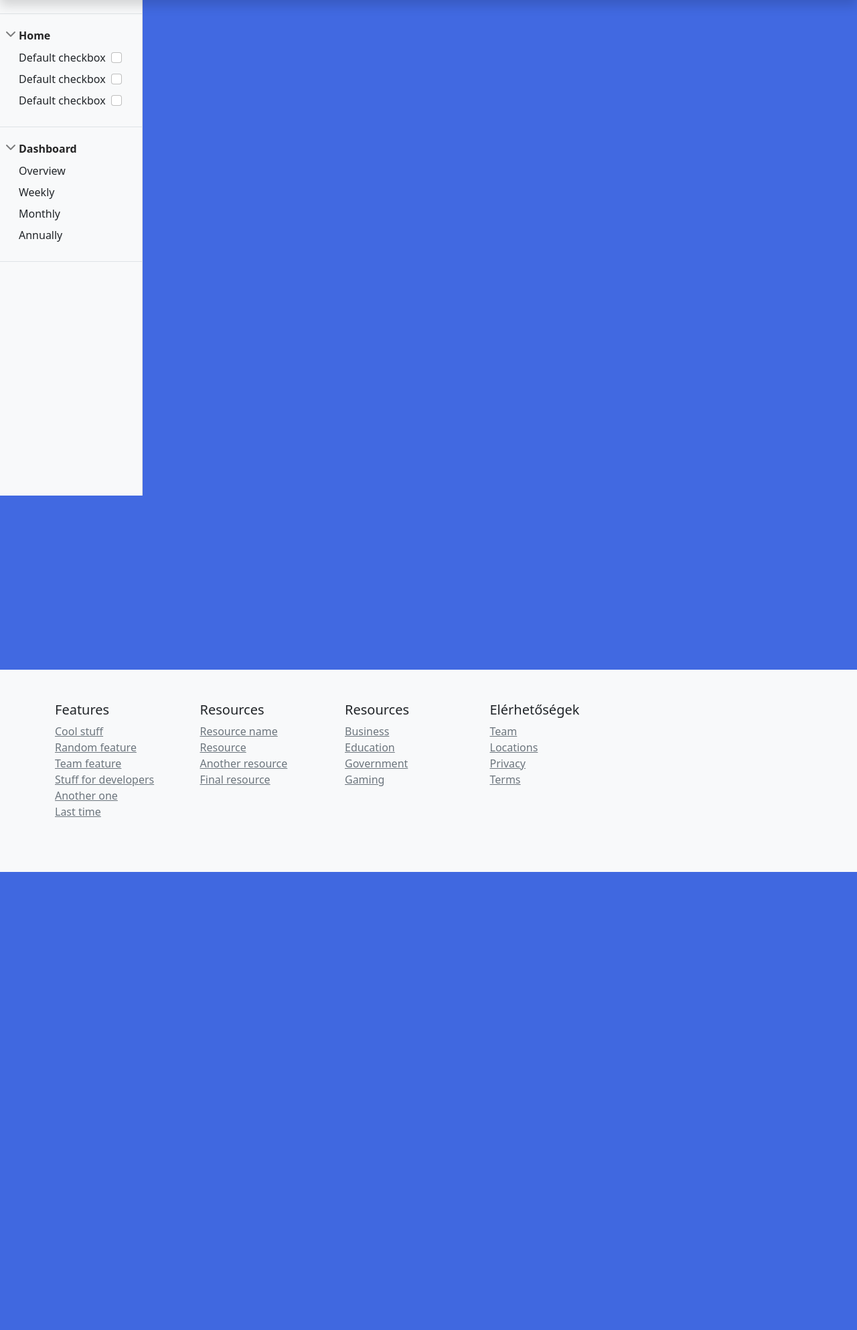
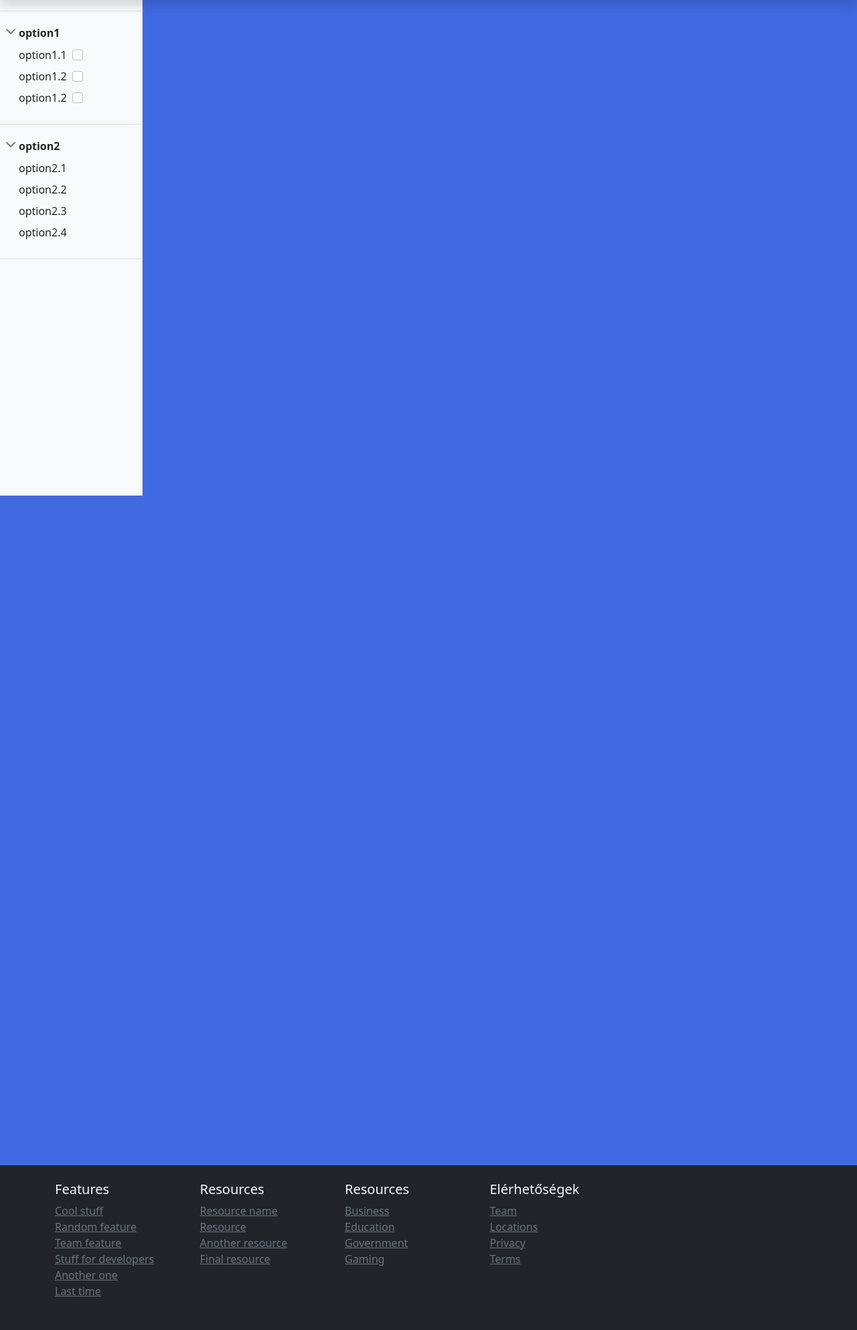
Before and after one commit to szbani/scootercity, a PHP site: page /csoport/termek1.php in a window 1280 px wide. Shown: the part 60-2046 px from the top of the page at 67% size. Before the commit the page ends 1362 px from the top, so only its background shows below. Run offline with PHP 8.4, Linux system fonts and the light colour scheme; some libraries are stand-ins or nearby versions; grey boxes are pictures that could not be loaded.

Commit message:
sidebar
-sidebar fix

```diff
--- a/assets/index.css
+++ b/assets/index.css
@@ -63,3 +63,7 @@ footer{
   position: relative;
   z-index: 150;
 }
+
+.sticky{
+  position: sticky;
+}
--- a/assets/sidebar.css
+++ b/assets/sidebar.css
@@ -52,12 +52,11 @@
  */
 
   .sidebar {
-    position: fixed;
+    position: sticky;
     top: 0;
     bottom: 0;
     left: 0;
     z-index: 100; /* Behind the navbar */
-    padding: 48px 0 0; /* Height of navbar */
     box-shadow: inset -1px 0 0 rgba(0, 0, 0, .1);
   }
 
@@ -70,8 +69,8 @@
   .sidebar-sticky {
     position: relative;
     top: 0;
-    height: calc(100vh - 48px);
-    padding-top: .5rem;
+    height: 100vh;
+    padding-top: 60px;
     overflow-x: hidden;
     overflow-y: auto; /* Scrollable contents if viewport is shorter than content. */
   }
--- a/parts/footer.html
+++ b/parts/footer.html
@@ -1,6 +1,6 @@
 </main>
-<footer class="py-5 bg-light">
-  <div class="container" >
+<footer class="pb-3 pt-4 bg-dark">
+  <div class="container text-light" >
     <div class="row">
 
       <div class="col-6 col-md">
--- a/parts/navbar.html
+++ b/parts/navbar.html
@@ -1,4 +1,4 @@
-<header class="navbar navbar-dark sticky-top bg-dark flex-md-nowrap p-0 shadow">
+<header class="navbar navbar-dark fixed-top bg-dark flex-md-nowrap p-0 shadow">
   <a class="navbar-brand col-md-3 col-lg-2 me-0 px-3" href="/scootercity/index.php">Company name</a>
   <button class="navbar-toggler position-absolute d-md-none collapsed" type="button" data-bs-toggle="collapse" data-bs-target="#sidebarMenu" aria-controls="sidebarMenu" aria-expanded="false" aria-label="Toggle navigation">
     <span class="navbar-toggler-icon"></span>
--- a/parts/termek_sidebar.html
+++ b/parts/termek_sidebar.html
@@ -1,28 +1,28 @@
 <nav id="sidebarMenu" class="col-md-3 col-lg-2 d-md-block bg-light sidebar collapse">
-  <div class="position-sticky pt-3">
+  <div class="sidebar-sticky">
     <p class="border-top mt-3"></p>
     <ul class="nav flex-column">
       <li class=" mb-1">
-        <button class="btn btn-toggle w-100 rounded collapsed" data-bs-toggle="collapse" data-bs-target="#home-collapse" aria-expanded="true">
-          Home
+        <button class="btn btn-toggle w-100 rounded collapsed" data-bs-toggle="collapse" data-bs-target="#option1" aria-expanded="true">
+          option1
         </button>
-        <div class="collapse show" id="home-collapse">
+        <div class="collapse show" id="option1">
           <ul class="btn-toggle-nav mx-auto list-unstyled pb-1">
             <li>
               <a href="#" class="link-dark rounded">
-                <label class="form-check-label" for="flexCheckDefault">Default checkbox</label>
+                <label class="form-check-label" for="flexCheckDefault">option1.1</label>
                 <input class="form-check-input ms-2" type="checkbox" value="" id="flexCheckDefault">
               </a>
             </li>
             <li>
               <a href="#" class="link-dark rounded">
-                <label class="form-check-label" for="flexCheckDefault">Default checkbox</label>
+                <label class="form-check-label" for="flexCheckDefault">option1.2</label>
                 <input class="form-check-input ms-2" type="checkbox" value="" id="flexCheckDefault">
               </a>
             </li>
             <li>
               <a href="#" class="link-dark rounded">
-                <label class="form-check-label" for="flexCheckDefault">Default checkbox</label>
+                <label class="form-check-label" for="flexCheckDefault">option1.2</label>
                 <input class="form-check-input ms-2" type="checkbox" value="" id="flexCheckDefault">
               </a>
             </li>
@@ -31,15 +31,15 @@
       </li>
       <p class="border-top mt-3"></p>
       <li class=" mb-1">
-        <button class="btn btn-toggle w-100 rounded collapsed" data-bs-toggle="collapse" data-bs-target="#dashboard-collapse" aria-expanded="true">
-          Dashboard
+        <button class="btn btn-toggle w-100 rounded collapsed" data-bs-toggle="collapse" data-bs-target="#option2" aria-expanded="true">
+          option2
         </button>
-        <div class="collapse show" id="dashboard-collapse">
+        <div class="collapse show" id="option2">
           <ul class="btn-toggle-nav list-unstyled pb-1">
-            <li><a href="#" class="link-dark rounded">Overview</a></li>
-            <li><a href="#" class="link-dark rounded">Weekly</a></li>
-            <li><a href="#" class="link-dark rounded">Monthly</a></li>
-            <li><a href="#" class="link-dark rounded">Annually</a></li>
+            <li><a href="#" class="link-dark rounded">option2.1</a></li>
+            <li><a href="#" class="link-dark rounded">option2.2</a></li>
+            <li><a href="#" class="link-dark rounded">option2.3</a></li>
+            <li><a href="#" class="link-dark rounded">option2.4</a></li>
           </ul>
         </div>
       </li>
```
Also changed, not shown: parts/index_main.html (+10 -1 lines).
